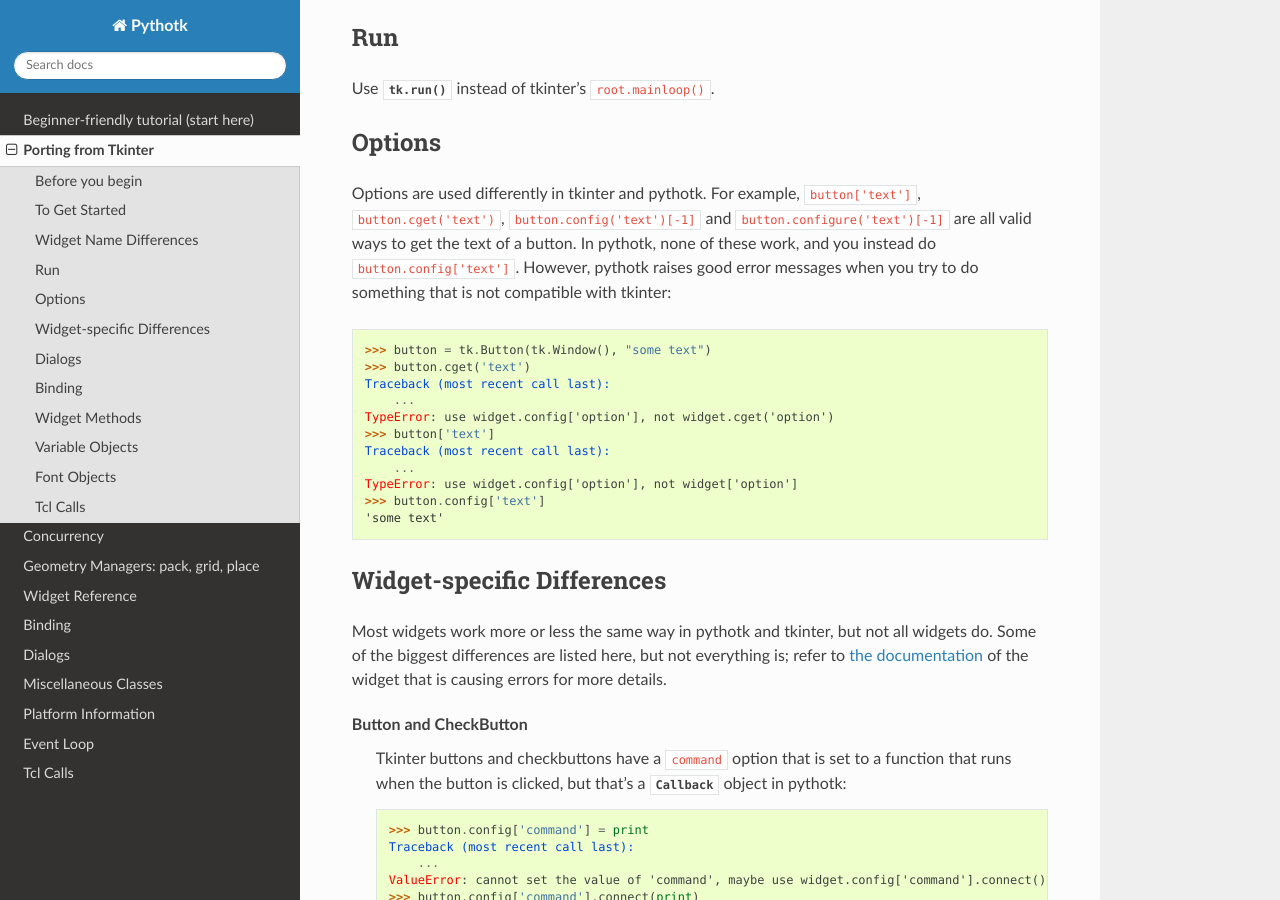
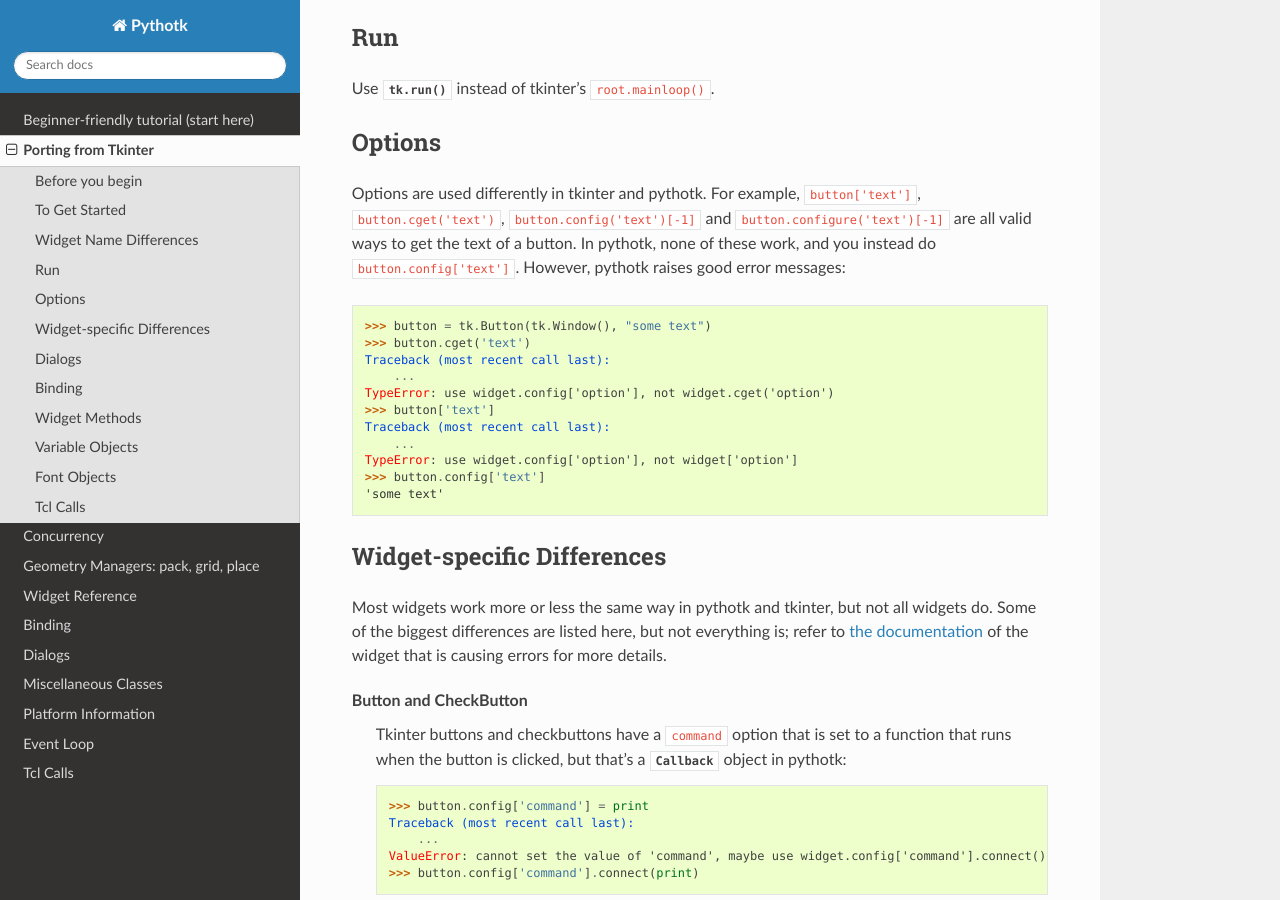
Before and after one commit to Akuli/teek, a Sphinx documentation site: the page built from docs/tkinter.rst, in a window 1280 px wide and 900 px high, scrolled down 1942 px. Built offline with Sphinx 7.4.7 and the Read the Docs theme 2.0.0, drawn with Linux system fonts in a browser that asks for light colours.

Commit message:
remove wrong text

```diff
--- a/docs/tkinter.rst
+++ b/docs/tkinter.rst
@@ -105,8 +105,7 @@ Options are used differently in tkinter and pythotk. For example,
 ``button['text']``, ``button.cget('text')``, ``button.config('text')[-1]`` and
 ``button.configure('text')[-1]`` are all valid ways to get the text of a button.
 In pythotk, none of these work, and you instead do ``button.config['text']``.
-However, pythotk raises good error messages when you try to do something that
-is not compatible with tkinter:
+However, pythotk raises good error messages:
 
 >>> button = tk.Button(tk.Window(), "some text")
 >>> button.cget('text')
```
